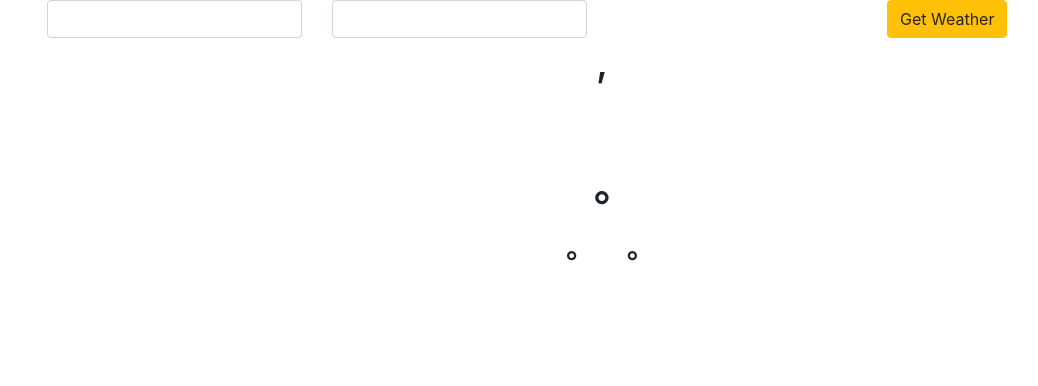
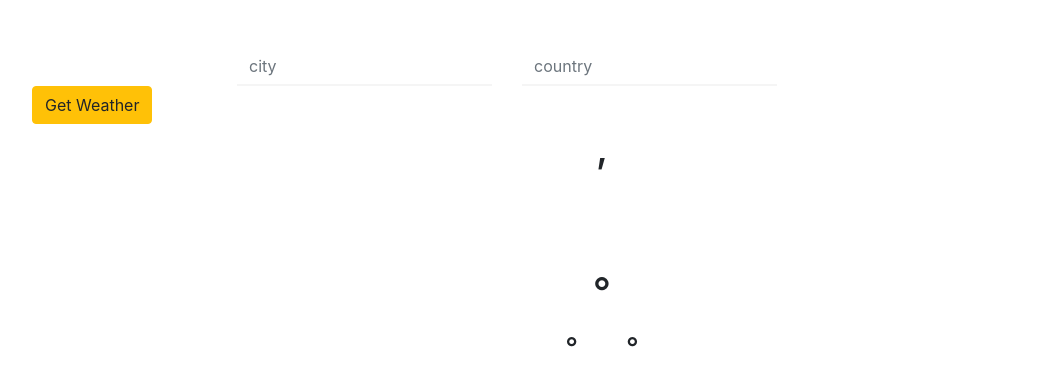
Before and after one commit to MikiStojakovic/react-fundamentals, a React (Create React App) app in the folder weather-react-app/weather-app/: page / in a window 1280 px wide. Shown: the top 386 px of the page, without its empty margins (38-1076 px from the left). Built offline with nearby package versions, Linux system fonts and the light colour scheme; no server answers.

Commit message:
Added changes to form component; added styles for form components

```diff
--- a/weather-react-app/weather-app/src/component/form.component.jsx
+++ b/weather-react-app/weather-app/src/component/form.component.jsx
@@ -1,15 +1,18 @@
 import React from "react";
+import "./form.style.css";
 
 const Form = props => {
   return (
     <div className="container">
+      <form onSubmit={props.loadWeather}>
         <div className="row">
-        <div className="col-md-3">
+          <div className="col-md-3 offset-md-2">
             <input
               type="text"
               className="form-control"
               name="city"
               autoComplete="off"
+              placeholder="city"
             />
           </div>
           <div className="col-md-3">
@@ -18,11 +21,13 @@ const Form = props => {
               className="form-control"
               name="country"
               autoComplete="off"
+              placeholder="country"
             />
           </div>
-        <div className="col-md-3"></div>
+          <div className="col-md-3 mt-md-0 text-md-left"></div>
           <button className="btn btn-warning">Get Weather</button>
         </div>
+      </form>
     </div>
   );
 };
--- /dev/null
+++ b/weather-react-app/weather-app/src/component/form.style.css
@@ -0,0 +1,17 @@
+form {
+  margin-top: 3rem;
+}
+
+form input[name="city"],
+form input[name="country"] {
+  background-color: transparent;
+  color: white;
+  border: 0;
+  border-bottom: 2px solid whitesmoke;
+  border-radius: 0;
+}
+
+form input:focus {
+  background-color: transparent;
+  box-shadow: none !important;
+}
```
Lines whose indentation alone changed are shown as unchanged.
